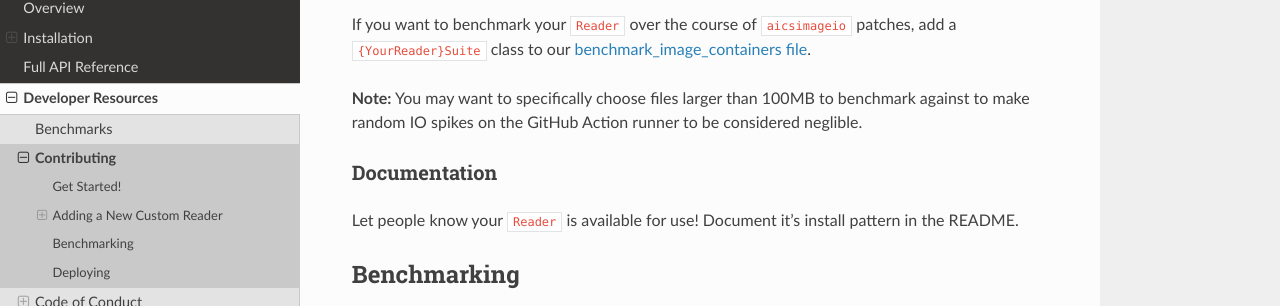
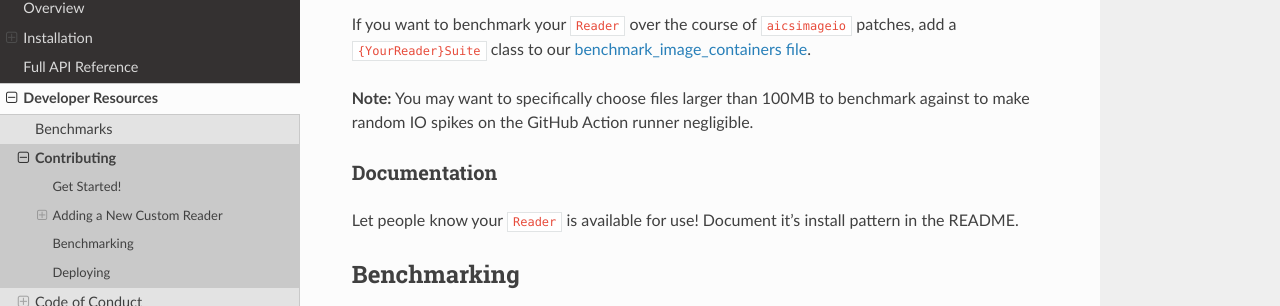
Before and after one commit to AllenCellModeling/aicsimageio, a Sphinx documentation site: the page built from docs/CONTRIBUTING.md, in a window 1280 px wide and 900 px high, scrolled down 3176 px. Shown: the part 169-475 px from the top of the window. Built offline with Sphinx 7.4.7 and the Read the Docs theme 2.0.0, drawn with Linux system fonts in a browser that asks for light colours; pages that are not in the unit, such as notebooks, are missing from menus.

Commit message:
Better wording on benchmark additions
Co-authored-by: Madison Swain-Bowden <bowdenm@spu.edu>

```diff
--- a/docs/CONTRIBUTING.md
+++ b/docs/CONTRIBUTING.md
@@ -148,8 +148,7 @@ add a `{YourReader}Suite` class to our
 [benchmark_image_containers file](https://github.com/AllenCellModeling/aicsimageio/blob/main/benchmarks/benchmark_image_containers.py#L167).
 
 **Note:** You may want to specifically choose files larger than 100MB to
-benchmark against to make random IO spikes on the GitHub Action runner
-to be considered neglible.
+benchmark against to make random IO spikes on the GitHub Action runner negligible.
 
 ### Documentation
 
```
